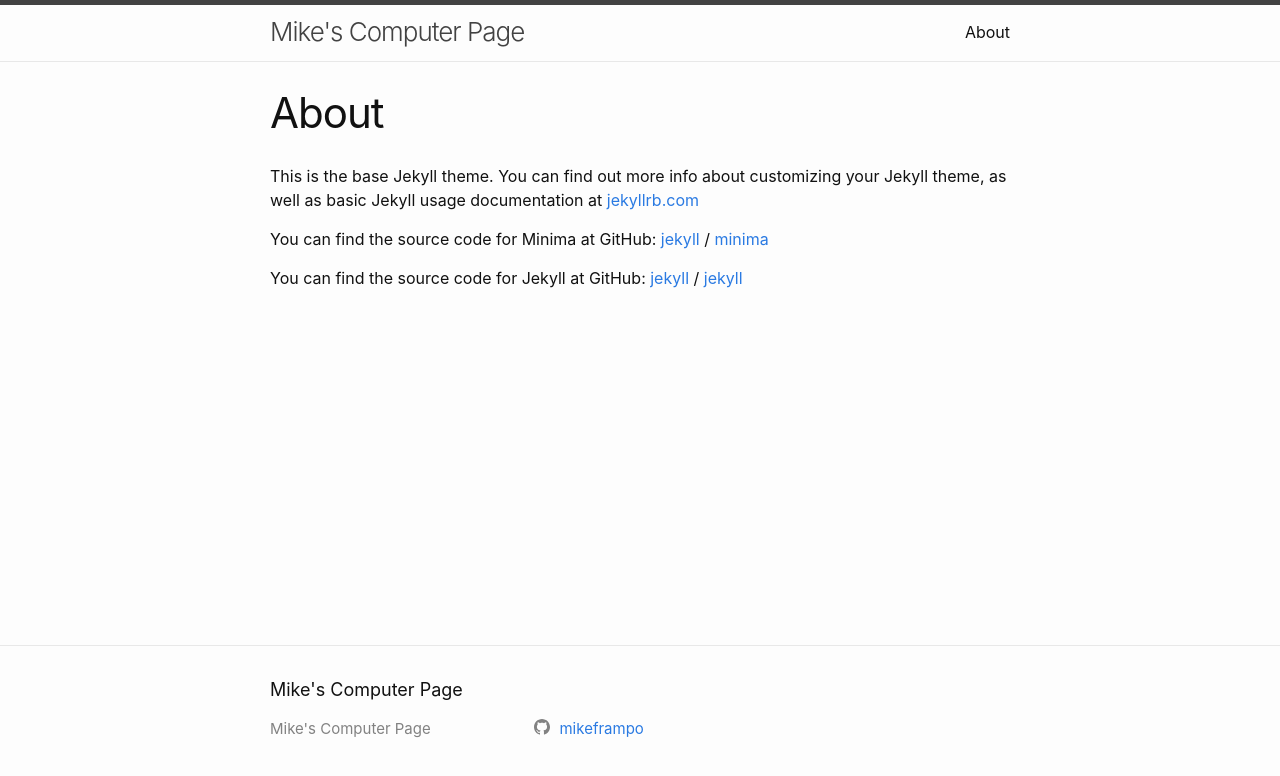
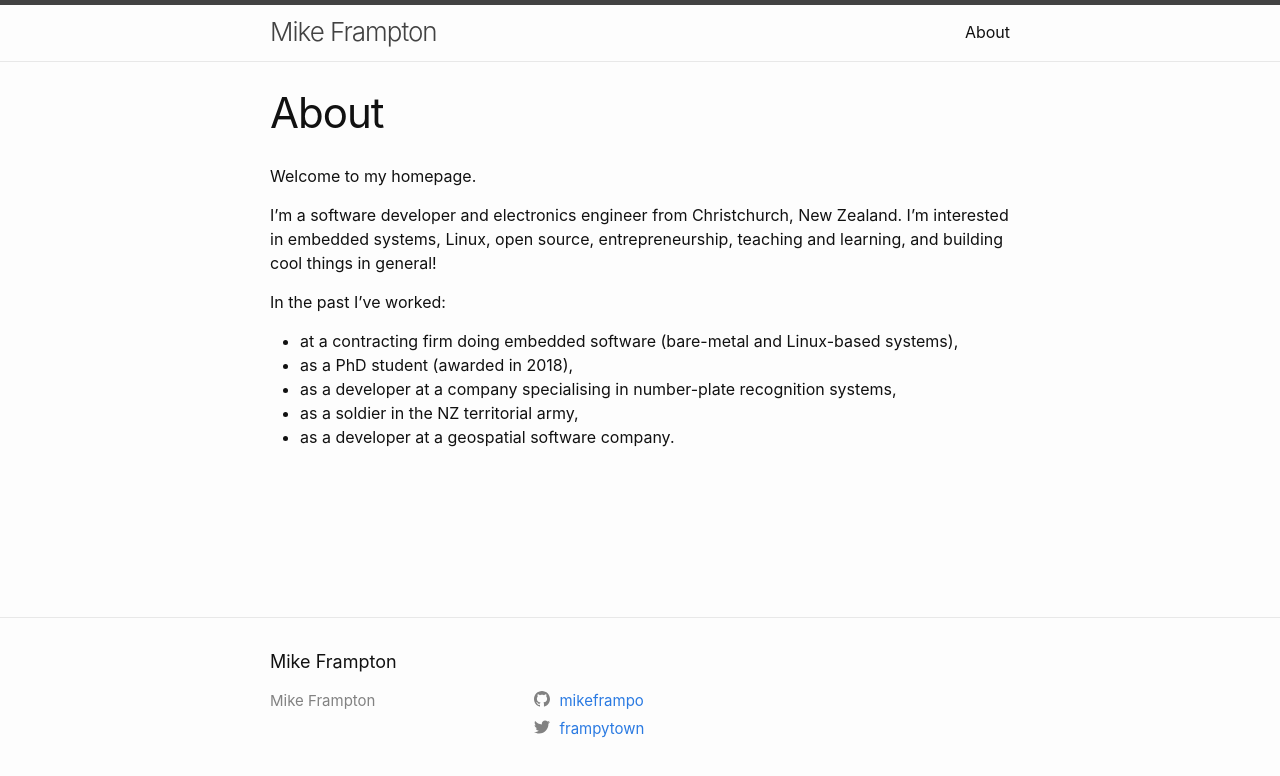
Before and after one commit to mikeframpo/mikeframpo.github.io, a plain HTML site: page about/index.html in a window 1280 px wide. Drawn offline with Linux system fonts and the light colour scheme.

Commit message:
update site

```diff
--- a/about/index.html
+++ b/about/index.html
@@ -3,22 +3,22 @@
   <meta charset="utf-8">
   <meta http-equiv="X-UA-Compatible" content="IE=edge">
   <meta name="viewport" content="width=device-width, initial-scale=1"><!-- Begin Jekyll SEO tag v2.7.1 -->
-<title>About | Mike’s Computer Page</title>
+<title>About | Mike Frampton</title>
 <meta name="generator" content="Jekyll v4.2.0" />
 <meta property="og:title" content="About" />
 <meta property="og:locale" content="en_US" />
 <link rel="canonical" href="https://mikeframpo.net/about/" />
 <meta property="og:url" content="https://mikeframpo.net/about/" />
-<meta property="og:site_name" content="Mike’s Computer Page" />
+<meta property="og:site_name" content="Mike Frampton" />
 <meta name="twitter:card" content="summary" />
 <meta property="twitter:title" content="About" />
 <script type="application/ld+json">
-{"@type":"WebSite","url":"https://mikeframpo.net/about/","headline":"About","name":"Mike’s Computer Page","@context":"https://schema.org"}</script>
+{"@type":"WebSite","headline":"About","url":"https://mikeframpo.net/about/","name":"Mike Frampton","@context":"https://schema.org"}</script>
 <!-- End Jekyll SEO tag -->
-<link rel="stylesheet" href="/assets/main.css"><link type="application/atom+xml" rel="alternate" href="https://mikeframpo.net/feed.xml" title="Mike's Computer Page" /></head>
+<link rel="stylesheet" href="/assets/main.css"><link type="application/atom+xml" rel="alternate" href="https://mikeframpo.net/feed.xml" title="Mike Frampton" /></head>
 <body><header class="site-header" role="banner">
 
-  <div class="wrapper"><a class="site-title" rel="author" href="/">Mike&#39;s Computer Page</a><nav class="site-nav">
+  <div class="wrapper"><a class="site-title" rel="author" href="/">Mike Frampton</a><nav class="site-nav">
         <input type="checkbox" id="nav-trigger" class="nav-trigger" />
         <label for="nav-trigger">
           <span class="menu-icon">
@@ -40,16 +40,20 @@
   </header>
 
   <div class="post-content">
-    <p>This is the base Jekyll theme. You can find out more info about customizing your Jekyll theme, as well as basic Jekyll usage documentation at <a href="https://jekyllrb.com/">jekyllrb.com</a></p>
+    <p>Welcome to my homepage.</p>
 
-<p>You can find the source code for Minima at GitHub:
-<a href="https://github.com/jekyll">jekyll</a> /
-<a href="https://github.com/jekyll/minima">minima</a></p>
+<p>I’m a software developer and electronics engineer from Christchurch, New Zealand.
+I’m interested in embedded systems, Linux, open source, entrepreneurship, teaching and learning,
+and building cool things in general!</p>
 
-<p>You can find the source code for Jekyll at GitHub:
-<a href="https://github.com/jekyll">jekyll</a> /
-<a href="https://github.com/jekyll/jekyll">jekyll</a></p>
-
+<p>In the past I’ve worked:</p>
+<ul>
+  <li>at a contracting firm doing embedded software (bare-metal and Linux-based systems),</li>
+  <li>as a PhD student (awarded in 2018),</li>
+  <li>as a developer at a company specialising in number-plate recognition systems,</li>
+  <li>as a soldier in the NZ territorial army,</li>
+  <li>as a developer at a geospatial software company.</li>
+</ul>
 
   </div>
 
@@ -61,15 +65,15 @@
 
   <div class="wrapper">
 
-    <h2 class="footer-heading">Mike&#39;s Computer Page</h2>
+    <h2 class="footer-heading">Mike Frampton</h2>
 
     <div class="footer-col-wrapper">
       <div class="footer-col footer-col-1">
         <ul class="contact-list">
-          <li class="p-name">Mike&#39;s Computer Page</li></ul>
+          <li class="p-name">Mike Frampton</li></ul>
       </div>
 
-      <div class="footer-col footer-col-2"><ul class="social-media-list"><li><a href="https://github.com/mikeframpo"><svg class="svg-icon"><use xlink:href="/assets/minima-social-icons.svg#github"></use></svg> <span class="username">mikeframpo</span></a></li></ul>
+      <div class="footer-col footer-col-2"><ul class="social-media-list"><li><a href="https://github.com/mikeframpo"><svg class="svg-icon"><use xlink:href="/assets/minima-social-icons.svg#github"></use></svg> <span class="username">mikeframpo</span></a></li><li><a href="https://www.twitter.com/frampytown"><svg class="svg-icon"><use xlink:href="/assets/minima-social-icons.svg#twitter"></use></svg> <span class="username">frampytown</span></a></li></ul>
 </div>
 
       <div class="footer-col footer-col-3">
--- a/feed.xml
+++ b/feed.xml
@@ -1,4 +1,4 @@
-<?xml version="1.0" encoding="utf-8"?><feed xmlns="http://www.w3.org/2005/Atom" ><generator uri="https://jekyllrb.com/" version="4.2.0">Jekyll</generator><link href="https://mikeframpo.net/feed.xml" rel="self" type="application/atom+xml" /><link href="https://mikeframpo.net/" rel="alternate" type="text/html" /><updated>2021-06-20T12:15:28+12:00</updated><id>https://mikeframpo.net/feed.xml</id><title type="html">Mike’s Computer Page</title><entry><title type="html">Yocto: Debugging programs on the target using GDB</title><link href="https://mikeframpo.net/notes/2021/06/20/yocto-debugging-gdb.html" rel="alternate" type="text/html" title="Yocto: Debugging programs on the target using GDB" /><published>2021-06-20T11:42:00+12:00</published><updated>2021-06-20T11:42:00+12:00</updated><id>https://mikeframpo.net/notes/2021/06/20/yocto-debugging-gdb</id><content type="html" xml:base="https://mikeframpo.net/notes/2021/06/20/yocto-debugging-gdb.html">&lt;h1 id=&quot;yocto-debugging-programs-on-the-target-using-gdb&quot;&gt;Yocto: Debugging programs on the target using GDB&lt;/h1&gt;
+<?xml version="1.0" encoding="utf-8"?><feed xmlns="http://www.w3.org/2005/Atom" ><generator uri="https://jekyllrb.com/" version="4.2.0">Jekyll</generator><link href="https://mikeframpo.net/feed.xml" rel="self" type="application/atom+xml" /><link href="https://mikeframpo.net/" rel="alternate" type="text/html" /><updated>2021-09-24T12:41:13+01:00</updated><id>https://mikeframpo.net/feed.xml</id><title type="html">Mike Frampton</title><entry><title type="html">Yocto: Debugging programs on the target using GDB</title><link href="https://mikeframpo.net/notes/2021/06/20/yocto-debugging-gdb.html" rel="alternate" type="text/html" title="Yocto: Debugging programs on the target using GDB" /><published>2021-06-20T00:42:00+01:00</published><updated>2021-06-20T00:42:00+01:00</updated><id>https://mikeframpo.net/notes/2021/06/20/yocto-debugging-gdb</id><content type="html" xml:base="https://mikeframpo.net/notes/2021/06/20/yocto-debugging-gdb.html">&lt;h1 id=&quot;yocto-debugging-programs-on-the-target-using-gdb&quot;&gt;Yocto: Debugging programs on the target using GDB&lt;/h1&gt;
 
 &lt;h3 id=&quot;localconf&quot;&gt;local.conf&lt;/h3&gt;
 &lt;div class=&quot;language-plaintext highlighter-rouge&quot;&gt;&lt;div class=&quot;highlight&quot;&gt;&lt;pre class=&quot;highlight&quot;&gt;&lt;code&gt;IMAGE_INSTALL_append = &quot;gdbserver&quot;
```
Also changed, not shown: 404.html (+10 -10 lines), index.html (+10 -10 lines), notes/2021/06/20/yocto-debugging-gdb.html (+10 -10 lines), 1 other file.
